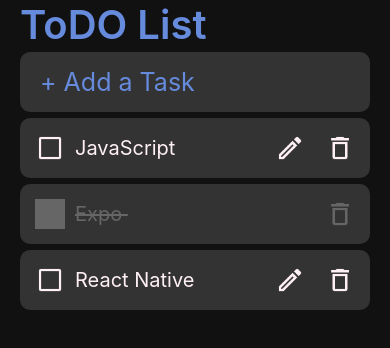
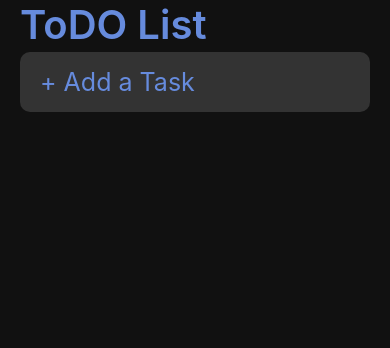
Before and after one commit to Hyogyeong8/ToDoApp_ReactNative, a React Native app: screen / in a window 390 px wide. Shown: the top 348 px of the page. Built offline with nearby package versions, Linux system fonts and the light colour scheme; grey boxes are pictures that could not be loaded.

Commit message:
Add: save data using async storage

```diff
--- a/package.json
+++ b/package.json
@@ -10,6 +10,7 @@
   },
   "dependencies": {
     "expo": "~47.0.9",
+    "expo-app-loading": "~2.1.1",
     "expo-status-bar": "~1.4.2",
     "prop-types": "^15.8.1",
     "react": "18.1.0",
--- a/src/App.js
+++ b/src/App.js
@@ -4,6 +4,8 @@
 import { theme } from "./theme";
 import Input from "./component/Input";
 import Task from "./component/Task";
+import AsyncStorage from "@react-native-async-storage/async-storage";
+import AppLoading from "expo-app-loading";
 
 const Container = styled.SafeAreaView`
   flex: 1;
@@ -29,15 +31,30 @@
 
 export default function App() {
   const width = Dimensions.get("window").width;
+
+  const [tasks, setTasks] = useState({});
+
+  const storeData = async (tasks) => {
+    try {
+      await AsyncStorage.setItem("tasks", JSON.stringify(tasks));
+      setTasks(tasks);
+    } catch (e) {
+      //
+    }
+  };
+
+  const getData = async () => {
+    const loadedData = await AsyncStorage.getItem("tasks");
+    setTasks(JSON.parse(loadedData || "{}"));
+  };
+
   const [newTask, setNewTask] = useState("");
 
-  const tempData = {
-    1: { id: "1", text: "React Native", completed: false },
-    2: { id: "2", text: "Expo ", completed: true },
-    3: { id: "3", text: "JavaScript", completed: false },
-  };
-
-  const [tasks, setTasks] = useState(tempData);
+  // const tempData = {
+  //   1: { id: "1", text: "React Native", completed: false },
+  //   2: { id: "2", text: "Expo ", completed: true },
+  //   3: { id: "3", text: "JavaScript", completed: false },
+  // };
 
   const addTask = () => {
     if (newTask.length < 1) return;
@@ -46,28 +63,30 @@
       [ID]: { id: ID, text: newTask, completed: false },
     };
     setNewTask("");
-    setTasks({ ...tasks, ...newTaskObject });
+    storeData({ ...tasks, ...newTaskObject });
   };
 
   const deleteTask = (id) => {
     const currentTasks = Object.assign({}, tasks);
     delete currentTasks[id];
-    setTasks(currentTasks);
+    storeData(currentTasks);
   };
 
   const toggleTask = (id) => {
     const currentTasks = Object.assign({}, tasks);
     currentTasks[id]["completed"] = !currentTasks[id]["completed"];
-    setTasks(currentTasks);
+    storeData(currentTasks);
   };
 
   const updaateTask = (item) => {
     const currentTasks = Object.assign({}, tasks);
     currentTasks[item.id] = item;
-    setTasks(currentTasks);
+    storeData(currentTasks);
   };
 
-  return (
+  const [isReady, setIsReady] = useState(false);
+
+  return isReady ? (
     <ThemeProvider theme={theme}>
       <Container>
         <StatusBar
@@ -80,6 +99,7 @@
           value={newTask}
           onChangeText={(text) => setNewTask(text)}
           onSubmitEditing={addTask}
+          onBlur={() => setNewTask("")}
         />
         <List width={width}>
           {Object.values(tasks)
@@ -96,5 +116,11 @@
         </List>
       </Container>
     </ThemeProvider>
+  ) : (
+    <AppLoading
+      startAsync={getData}
+      onFinish={() => setIsReady(true)}
+      onError={() => {}}
+    />
   );
 }
```
Also changed, not shown: 1 other file (tests, documents, lock files or other folders).
